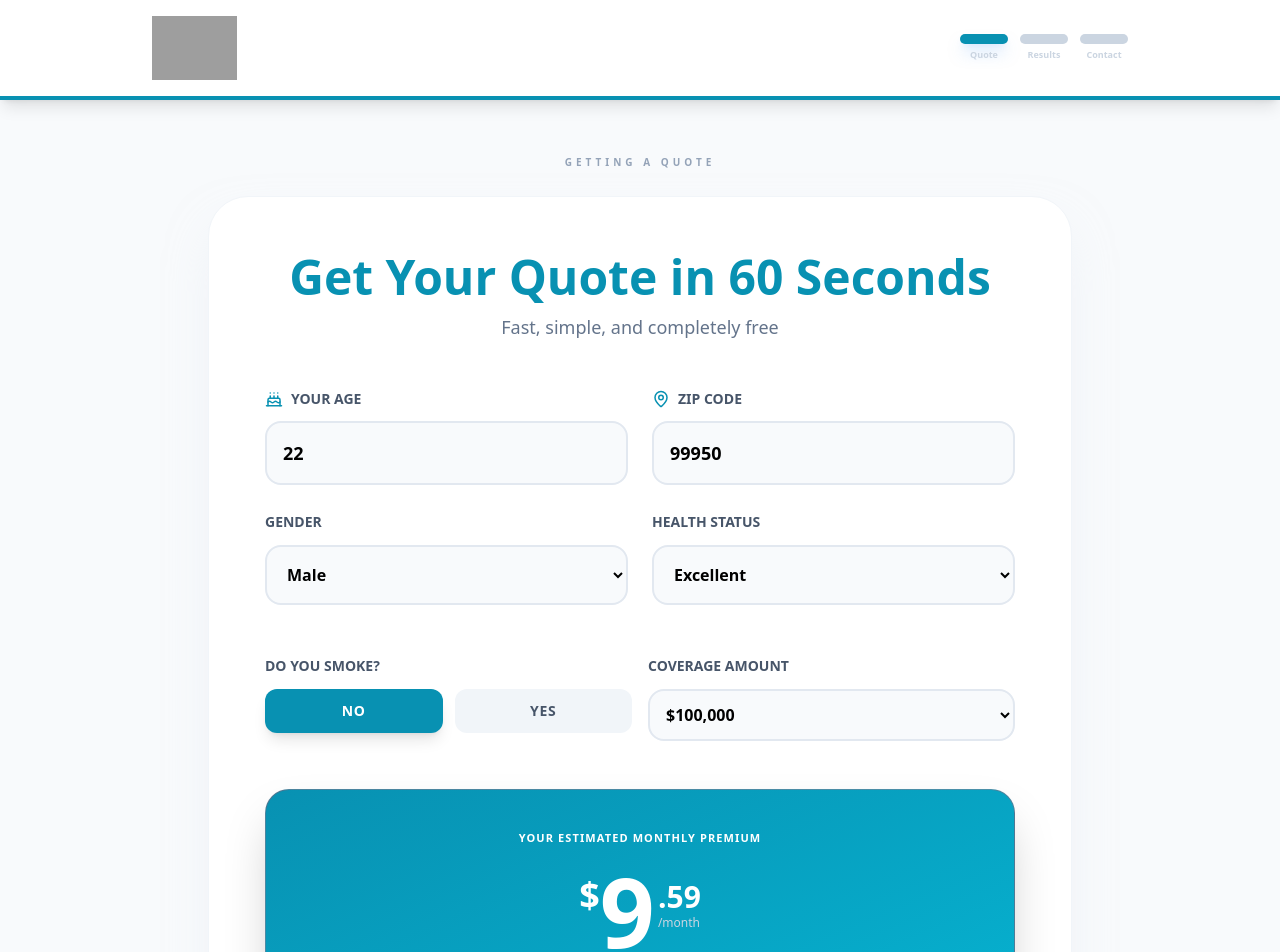
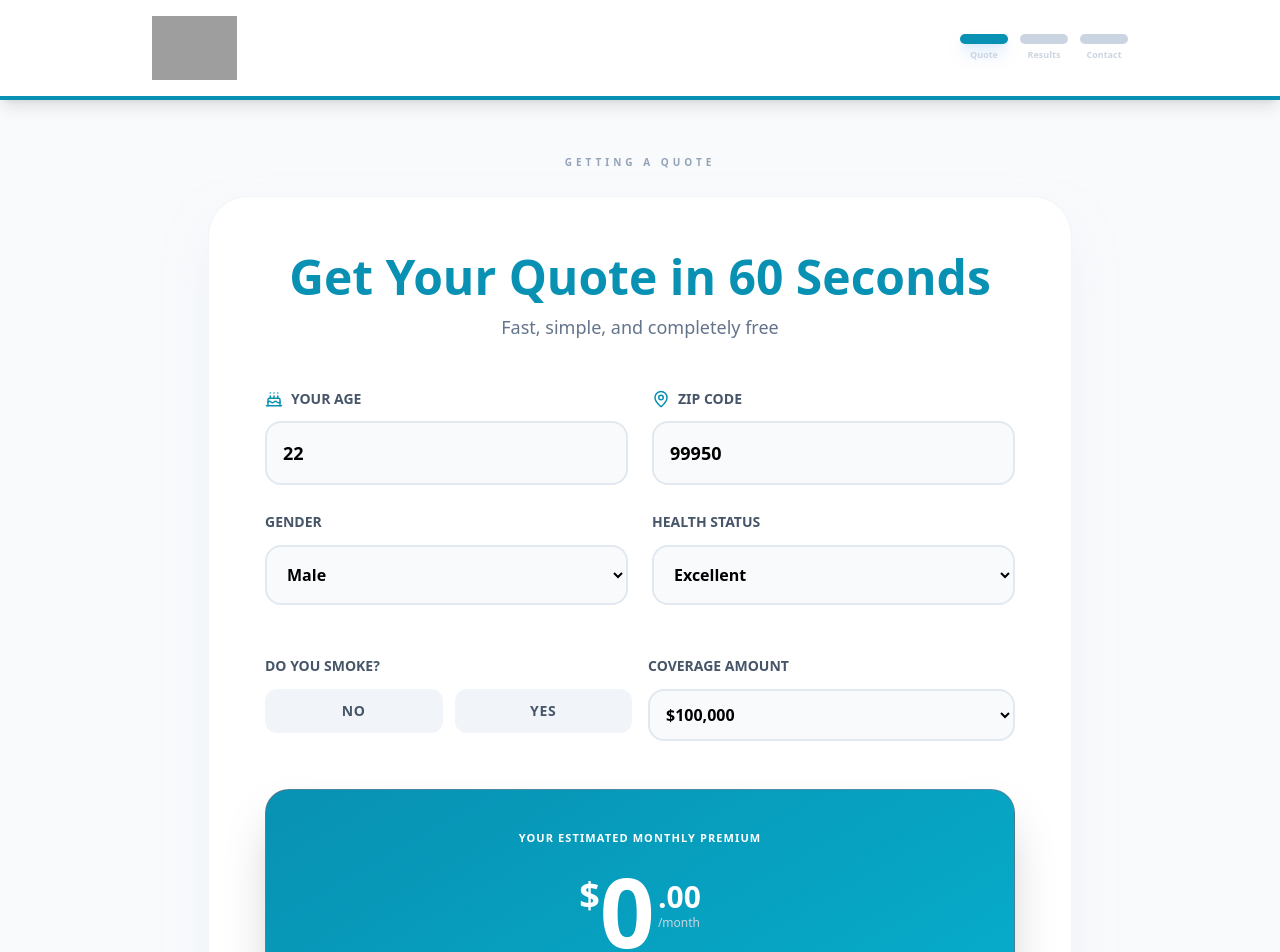
Before and after one commit to clintoy18/thehealthcareamerican, a React (Vite) app: page / in a window 1280 px wide. Shown: the top 952 px of the page. Built offline with nearby package versions, Linux system fonts and the light colour scheme; grey boxes are pictures that could not be loaded.

Commit message:
reflect real multipliers given by the client

```diff
--- a/src/core/lifeInsurance.js
+++ b/src/core/lifeInsurance.js
@@ -1,29 +1,160 @@
 // src/core/lifeInsurance.js
+// Reference: See life_multipliers.txt for all calculation rules and multiplier values
+
+/**
+ * Base rates for 10-Year Term, $100,000 Coverage
+ * Indexed by age
+ * Source: life_multipliers.txt - Base Rates (10-Year Term, $100,000 Coverage)
+ */
+const BASE_RATES = {
+  5: 8,
+  10: 9,
+  15: 10,
+  18: 12,
+  25: 14,
+  30: 16,
+  35: 18,
+  40: 22,
+  45: 30,
+  50: 42,
+  55: 60,
+  59: 75,
+  65: 115,
+};
+
+/**
+ * Get the closest base rate for a given age
+ */
+const getBaseRateByAge = (age) => {
+  const agesList = Object.keys(BASE_RATES).map(Number).sort((a, b) => a - b);
+
+  if (age <= agesList[0]) return BASE_RATES[agesList[0]];
+  if (age >= agesList[agesList.length - 1]) return BASE_RATES[agesList[agesList.length - 1]];
+
+  // Find closest age
+  let closest = agesList[0];
+  for (let i = 0; i < agesList.length; i++) {
+    if (Math.abs(agesList[i] - age) < Math.abs(closest - age)) {
+      closest = agesList[i];
+    }
+  }
+
+  return BASE_RATES[closest];
+};
+
+/**
+ * Term Multipliers
+ * Source: life_multipliers.txt - Term Multipliers
+ */
+const TERM_MULTIPLIERS = {
+  10: 1.0,
+  20: 1.6,
+  30: 2.2,
+};
+
+/**
+ * Get coverage multiplier for any coverage amount
+ * Interpolates between known multiplier values for custom amounts
+ */
+const getCoverageMultiplier = (coverage) => {
+  const multipliers = [
+    { amount: 50000, multiplier: 0.6 },
+    { amount: 100000, multiplier: 1.0 },
+    { amount: 250000, multiplier: 2.2 },
+    { amount: 500000, multiplier: 4.1 },
+  ];
+
+  // Validate input
+  if (!coverage || coverage <= 0) return 1.0;
+
+  // Exact match
+  const exact = multipliers.find(m => m.amount === coverage);
+  if (exact) return exact.multiplier;
+
+  // If below lowest, use lowest
+  if (coverage < multipliers[0].amount) return multipliers[0].multiplier;
+
+  // If above highest, use highest
+  if (coverage > multipliers[multipliers.length - 1].amount) {
+    return multipliers[multipliers.length - 1].multiplier;
+  }
+
+  // Find surrounding values and interpolate
+  for (let i = 0; i < multipliers.length - 1; i++) {
+    if (coverage >= multipliers[i].amount && coverage <= multipliers[i + 1].amount) {
+      const lower = multipliers[i];
+      const upper = multipliers[i + 1];
+
+      // Linear interpolation
+      const ratio = (coverage - lower.amount) / (upper.amount - lower.amount);
+      return lower.multiplier + (upper.multiplier - lower.multiplier) * ratio;
+    }
+  }
+
+  return 1.0;
+};
+
+/**
+ * Source: life_multipliers.txt - Health Multipliers
+ * Health Multipliers
+ */
+const HEALTH_MULTIPLIERS = {
+  'Excellent': 0.85,
+  'Good': 1.0,
+  'Average': 1.3,
+  'Below Average': 1.7,
+};
+
+/**
+ * Source: life_multipliers.txt - Tobacco Multipliers
+ * Tobacco Multipliers
+ */
+const TOBACCO_MULTIPLIERS = {
+  'Non-smoker': 1.0,
+  'Smoker': 2.3,
+};
 
 /**
  * Pure function to calculate life insurance premiums.
- * This can be unit tested easily and is independent of the UI.
+ * Formula: Base Rate × Term Multiplier × Coverage Multiplier × Health Multiplier × Tobacco Multiplier
+ *
+ * @param {Object} params - Quote parameters
+ * @param {number} params.age - Age of applicant
+ * @param {number} params.coverage - Coverage amount in dollars
+ * @param {number} params.years - Term length in years (10, 20, or 30)
+ * @param {string} params.healthStatus - Health classification (Excellent, Good, Average, Below Average)
+ * @param {string} params.smokerStatus - Smoker status (Non-smoker or Smoker)
+ * @returns {number} Final monthly premium rounded to 2 decimals
  */
 export const calculateLifePremium = (params) => {
-  const { age, coverage, years, healthStatus, smoker } = params;
+  // Validate params object exists
+  if (!params || typeof params !== 'object') {
+    return 0;
+  }
 
-  let monthlyBase = 11.99; // Starting rate
+  const { age, coverage, years, healthStatus, smokerStatus } = params;
 
-  // Logic: Coverage impact (approx. $9 per $500k)
-  const coverageImpact = Math.floor(coverage / 500000) * 9;
+  // Validate required fields
+  if (!age || !coverage || !years || !healthStatus || !smokerStatus) {
+    return 0;
+  }
 
-  // Logic: Term length impact
-  const termImpact = (years - 10) * 0.75;
+  // Get base rate by age
+  const baseRate = getBaseRateByAge(age);
 
-  // Logic: Age multiplier (Seniors have higher risk)
-  const ageMultiplier = age > 50 ? 1 + (age - 50) * 0.02 : 1;
+  // Get multipliers with validation
+  const termMultiplier = TERM_MULTIPLIERS[years] || TERM_MULTIPLIERS[10];
+  const coverageMultiplier = getCoverageMultiplier(coverage);
+  const healthMultiplier = HEALTH_MULTIPLIERS[healthStatus] || HEALTH_MULTIPLIERS['Good'];
+  const tobaccoMultiplier = TOBACCO_MULTIPLIERS[smokerStatus] || TOBACCO_MULTIPLIERS['Non-smoker'];
 
-  // Logic: Health & Smoker modifiers
-  const healthFactors = { 'Excellent': 0.8, 'Good': 1.0, 'Average': 1.2, 'Fair': 1.5 };
-  const healthMultiplier = healthFactors[healthStatus] || 1.0;
-  const smokerPremium = smoker === 'Yes' ? 15.00 : 0;
+  // Validate all multipliers are numbers
+  if (![baseRate, termMultiplier, coverageMultiplier, healthMultiplier, tobaccoMultiplier].every(m => typeof m === 'number' && m > 0)) {
+    return 0;
+  }
 
-  const total = (monthlyBase + coverageImpact + termImpact + smokerPremium) * ageMultiplier * healthMultiplier;
+  // Calculate final premium
+  const finalPremium = baseRate * termMultiplier * coverageMultiplier * healthMultiplier * tobaccoMultiplier;
 
-  return total.toFixed(2);
+  return parseFloat(finalPremium.toFixed(2));
 };
--- a/src/features/Life/LifeQuotePage.jsx
+++ b/src/features/Life/LifeQuotePage.jsx
@@ -4,7 +4,10 @@ import { calculateLifePremium } from '../../core/lifeInsurance';
 import { ChevronRight, Cake, MapPin, Users } from 'lucide-react';
 
 const LifeQuotePage = ({ formData, onUpdate, onNext }) => {
-  const estimatedPrice = useMemo(() => calculateLifePremium(formData), [formData]);
+  const estimatedPrice = useMemo(() => {
+    const premium = calculateLifePremium(formData);
+    return premium.toFixed(2);
+  }, [formData]);
 
   return (
     <div className="animate-in fade-in slide-in-from-bottom-4 duration-500">
@@ -63,7 +66,7 @@ const LifeQuotePage = ({ formData, onUpdate, onNext }) => {
               <option>Excellent</option>
               <option>Good</option>
               <option>Average</option>
-              <option>Fair</option>
+              <option>Below Average</option>
             </select>
           </div>
         </div>
@@ -72,17 +75,17 @@ const LifeQuotePage = ({ formData, onUpdate, onNext }) => {
           <div className="space-y-3">
             <label className="text-sm font-black uppercase text-slate-600">Do you smoke?</label>
             <div className="flex gap-3">
-              {['No', 'Yes'].map(opt => (
+              {['Non-smoker', 'Smoker'].map(opt => (
                 <button
                   key={opt}
-                  onClick={() => onUpdate('smoker', opt)}
+                  onClick={() => onUpdate('smokerStatus', opt)}
                   className={`flex-1 py-3 rounded-xl font-bold uppercase text-sm tracking-wider transition-all ${
-                    formData.smoker === opt
+                    formData.smokerStatus === opt
                       ? 'bg-[#0891B2] text-white shadow-lg'
                       : 'bg-slate-100 text-slate-600 hover:bg-slate-200'
                   }`}
                 >
-                  {opt}
+                  {opt === 'Non-smoker' ? 'No' : 'Yes'}
                 </button>
               ))}
             </div>
@@ -115,6 +118,16 @@ const LifeQuotePage = ({ formData, onUpdate, onNext }) => {
             </div>
           </div>
 
+          <div className="mb-8 p-4 bg-white/10 rounded-xl backdrop-blur-sm border border-white/20">
+            <p className="text-xs font-semibold text-slate-200 mb-2">FOR COVERAGE:</p>
+            <p className="text-2xl font-black text-white">
+              ${formData.coverage >= 1000000
+                ? (formData.coverage / 1000000).toLocaleString(undefined, { maximumFractionDigits: 1 }) + 'M'
+                : (formData.coverage / 1000).toLocaleString(undefined, { maximumFractionDigits: 0 }) + 'k'
+              }
+            </p>
+          </div>
+
           <button
             onClick={onNext}
             className="w-full bg-[#0891B2] hover:bg-[#0E7490] text-white px-12 py-5 rounded-2xl font-black uppercase tracking-widest transition-all transform hover:scale-105 shadow-lg flex items-center justify-center gap-3 text-lg"
--- a/src/features/Life/LifeResults.jsx
+++ b/src/features/Life/LifeResults.jsx
@@ -1,7 +1,13 @@
-import React from 'react';
+import React, { useMemo } from 'react';
 import { ChevronLeft, ArrowRight, CheckCircle2, Zap, DollarSign, Calendar } from 'lucide-react';
+import { calculateLifePremium } from '../../core/lifeInsurance';
 
-const LifeResults = ({ formData, premium, onUpdate, onPrev, onNext }) => {
+const LifeResults = ({ formData, onUpdate, onPrev, onNext }) => {
+  const premium = useMemo(() => {
+    if (!formData) return '0.00';
+    const calc = calculateLifePremium(formData);
+    return Number(calc).toFixed(2);
+  }, [formData]);
   return (
     <div className="p-8 md:p-14 animate-in fade-in slide-in-from-bottom-4 duration-500">
       <div className="text-center mb-12">
@@ -68,7 +74,7 @@ const LifeResults = ({ formData, premium, onUpdate, onPrev, onNext }) => {
             <input
               type="range"
               min="100000"
-              max="5000000"
+              max="500000"
               step="50000"
               value={formData.coverage || 100000}
               onChange={(e) => onUpdate('coverage', parseInt(e.target.value, 10))}
@@ -76,7 +82,16 @@ const LifeResults = ({ formData, premium, onUpdate, onPrev, onNext }) => {
             />
             <div className="flex justify-between text-xs text-slate-500 mt-2 font-semibold">
               <span>$100k</span>
-              <span>$5M</span>
+              <span>$500k</span>
+            </div>
+            <div className="mt-6 pt-4 border-t-2 border-slate-100">
+              <p className="text-xs text-slate-500 font-semibold mb-2">PREMIUM FOR THIS COVERAGE:</p>
+              <div className="flex items-baseline gap-1">
+                <span className="text-3xl font-black text-[#0891B2]">$</span>
+                <span className="text-4xl font-black text-[#0891B2]">{premium.split('.')[0]}</span>
+                <span className="text-2xl font-black text-[#0891B2]">.{premium.split('.')[1]}</span>
+                <span className="text-sm font-semibold text-slate-600 ml-2">/month</span>
+              </div>
             </div>
           </div>
 
@@ -86,8 +101,8 @@ const LifeResults = ({ formData, premium, onUpdate, onPrev, onNext }) => {
               <Calendar className="text-[#0891B2]" size={22} />
               <h3 className="font-black text-[#0891B2] text-lg">Policy Term</h3>
             </div>
-            <div className="grid grid-cols-4 gap-2">
-              {[10, 15, 20, 30].map((yr) => (
+            <div className="grid grid-cols-3 gap-2">
+              {[10, 20, 30].map((yr) => (
                 <button
                   key={yr}
                   onClick={() => onUpdate('years', yr)}
```
Also changed, not shown: life_multipliers.txt (added).
